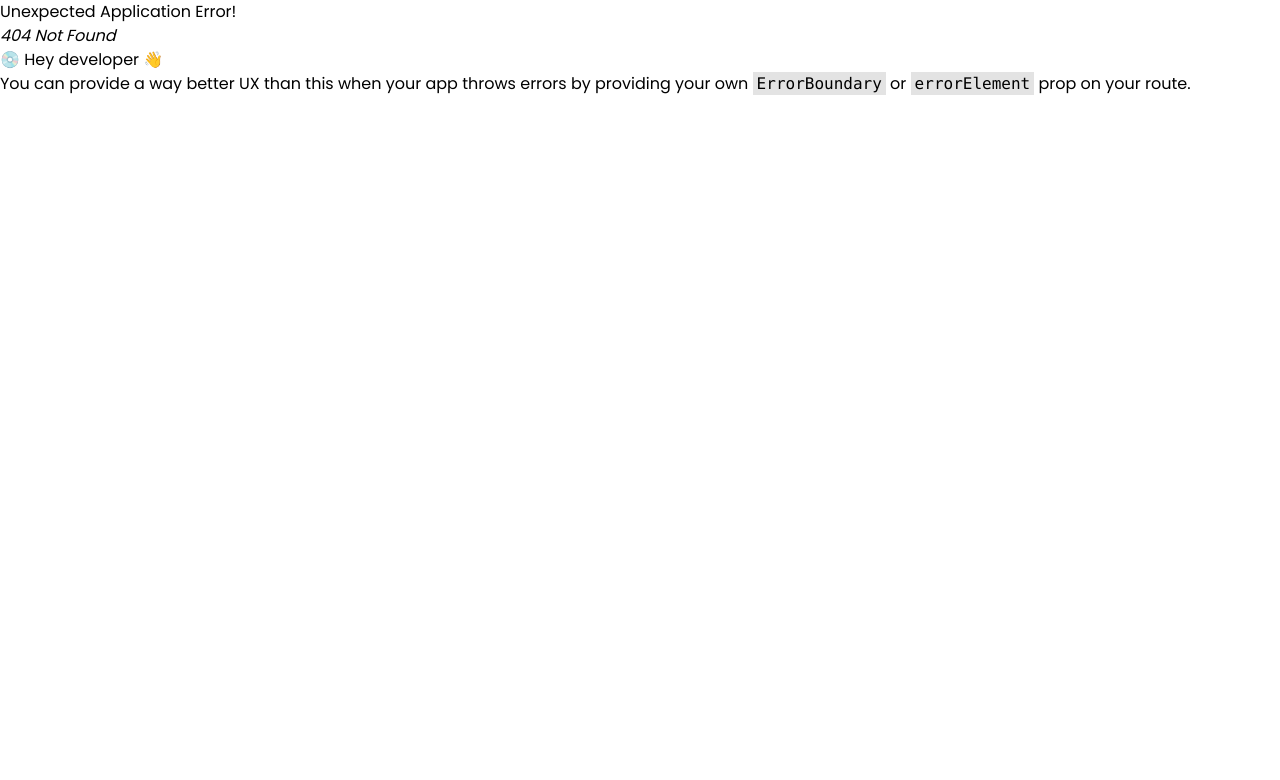
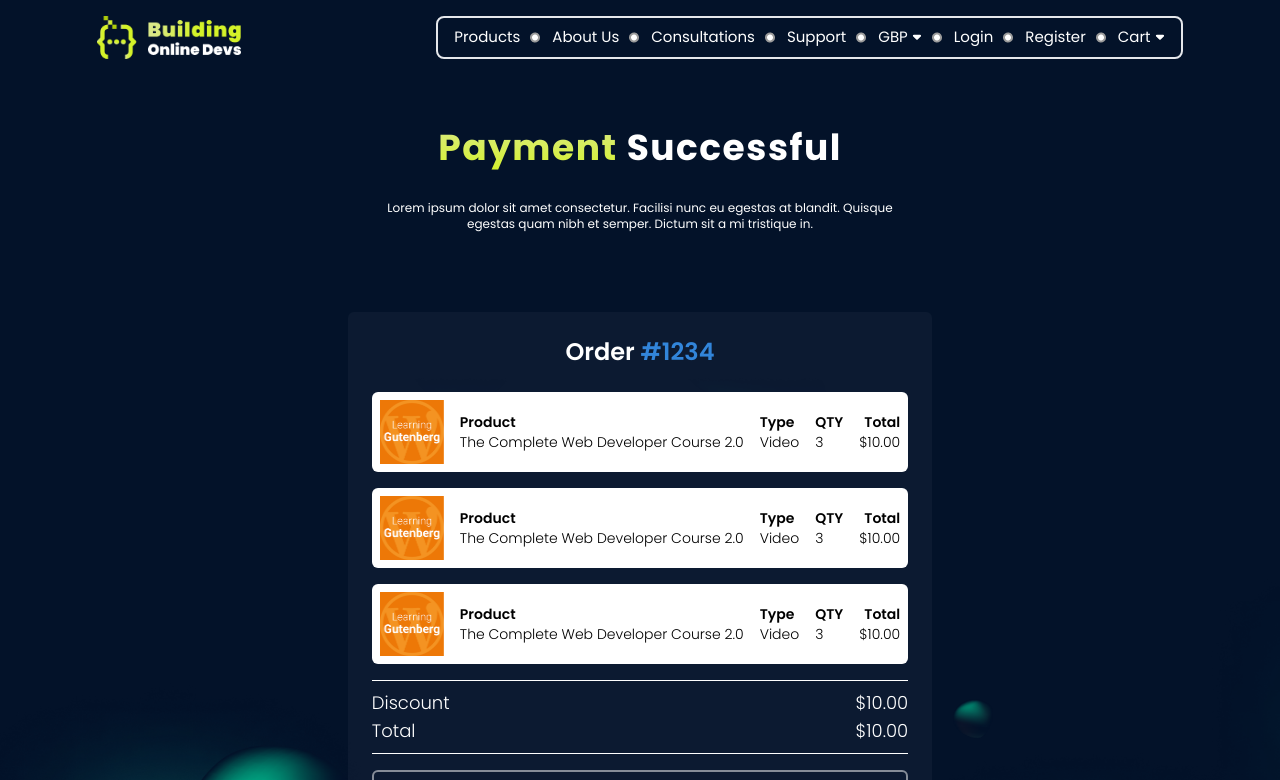
Before and after one commit to Mohit-Nippanikar78/Building-Online-Devs, a React (Vite) app: page /payment in a window 1280 px wide. Before the commit this address had no page. Shown: the top 780 px of the page. Built offline with nearby package versions, Linux system fonts and the light colour scheme.

Commit message:
Made payment succes fail page

```diff
--- a/src/App.jsx
+++ b/src/App.jsx
@@ -7,7 +7,7 @@ import {
 
 import "./App.css";
 import Root from "./Root";
-import { About, Consultation, Homepage, ProductCatalogue, ProductPage, Support, Login, ForgotPassword, ResetPassword, LoginPage, Register, Account, Checkout } from "./components";
+import { About, Consultation, Homepage, ProductCatalogue, ProductPage, Support, Login, ForgotPassword, ResetPassword, LoginPage, Register, Account, Checkout, Payment } from "./components";
 function App() {
   const router = createBrowserRouter(
     createRoutesFromElements(
@@ -26,6 +26,7 @@ function App() {
         <Route path="/register" element={<Register />} />
         <Route path="/account" element={<Account />} />
         <Route path="/checkout" element={<Checkout />} />
+        <Route path="/payment" element={<Payment />} />
       </Route>
     )
   );
--- a/src/components/Payment/index.jsx
+++ b/src/components/Payment/index.jsx
@@ -1,9 +1,89 @@
-import React from 'react'
+import React, { useState } from 'react'
+import { CustomButton, Footer } from '../elements'
+import { useSelector } from 'react-redux'
 
 const Payment = () => {
-  return (
-    <div>Payment</div>
-  )
+    let { paymentSuccess } = useSelector(state => state.cart)
+    return (
+        <div className="bg-navy pt-32   ">
+            <div className='h-full bg-cover flex flex-col items-center justify-center  text-white' style={{ backgroundImage: "url('/images/account/lg-main-bg.png')" }}>
+                <div className=" lg:pb-8 text-white text-center max-w-xl m-auto  flex flex-col justify-center items-center ">
+                    <div className=" text-3xl lg:text-4xl capitalize font-bold tracking-[1.5px]">
+                        <div className="lg:mb-4 mb-2">
+                            {paymentSuccess ? (
+                                <><span id="homepage-heading-gradient">Payment </span>Successful</>
+                            ) : (<>Payment<span className='text-error'> Unsuccessful </span></>)}
+                        </div>
+                    </div>
+                    <div className="font-xs   tracking-[0.001rem] text-xs my-4 px-4  ">
+                        Lorem ipsum dolor sit amet consectetur. Facilisi nunc eu egestas at blandit. Quisque egestas quam nibh et semper. Dictum sit a mi tristique in.
+                    </div>
+                </div>
+                <div className="flex flex-col lg:flex-row justify-center gap-12">
+                    <OrderSummary />
+                </div>
+                <div className="w-full">
+                    <Footer />
+                </div>
+            </div>
+        </div>
+    )
 }
+const OrderSummary = () => {
+    let { paymentSuccess } = useSelector(state => state.cart)
+    return (<>
+        <div className="flex gap-6 items-center  flex-col bg-[#F1f1f109] p-6 lg:w-max mx-auto lg:rounded-md my-8">
+            <div className="text-2xl font-semibold">
+                Order {paymentSuccess ? <span className='text-infoBlue'>#1234</span> : "Summary"}
+            </div>
+            <div className={`flex flex-col text-black text-sm gap-4 font-light`}>
+                <Cart />
+                <Cart />
+                <Cart />
+                <div className="border-y py-2 border-solid border-white text-white">
+                    <div className=" flex justify-between">
+                        <div className="text-lg ">
+                            Discount
+                        </div>
+                        <div className="text-lg ">
+                            $10.00
+                        </div>
+                    </div>
+                    <div className=" flex justify-between">
+                        <div className="text-lg ">
+                            Total
+                        </div>
+                        <div className="text-lg ">
+                            $10.00
+                        </div>
+                    </div>
+                </div>
+                <CustomButton text={paymentSuccess ? "Back Home" : "Try Again"} dark={false} type="consultation" />
+            </div>
+        </div></>)
+}
+const Cart = () => {
+    return (<div className="flex lg:flex-row items-center bg-white  text-black rounded-md p-2 flex-wrap justify-center gap-4 ">
+        <div className="w-full lg:w-auto">
+            <img src="/images/course-1-thumbnail.png" className='w-16 h-16 mx-auto ' alt="" />
+        </div>
+        <div>
+            <p className="text-sm font-semibold">Product</p>
+            <p className="text-sm ">The Complete Web Developer Course 2.0</p>
+        </div>
+        <div>
+            <p className="text-sm font-semibold">Type</p>
+            <p className="text-sm ">Video</p>
+        </div>
+        <div>
+            <p className="text-sm font-semibold">QTY</p>
+            <p className="text-sm ">3</p>
+        </div>
+        <div>
+            <p className="text-sm text-right font-semibold">Total</p>
+            <p className="text-sm ">$10.00</p>
+        </div>
 
+    </div>)
+}
 export default Payment
--- /dev/null
+++ b/src/features/Cart.js
@@ -0,0 +1,16 @@
+import { createSlice } from "@reduxjs/toolkit";
+
+let cartSlice = createSlice({
+  name: "cart",
+  initialState: {
+    cart: [],
+    paymentSuccess: true,
+  },
+  reducers: {
+    setPaymentSuccess: (state, action) => {
+      state.paymentSuccess = action.payload;
+    },
+  },
+});
+const { setPaymentSuccess } = cartSlice.actions;
+export default cartSlice.reducer;
--- a/src/features/store.js
+++ b/src/features/store.js
@@ -3,11 +3,13 @@ import NavbarReducer from "./Navbar";
 import HomecardsReducer from "./Homecards";
 import CoursesReducer from "./Courses";
 import CatalogueReducers from "./Catalogue";
+import CartReducer from "./Cart";
 export const store = configureStore({
   reducer: {
     navbar: NavbarReducer,
     homecards: HomecardsReducer,
     courses: CoursesReducer,
     catalogue: CatalogueReducers,
+    cart: CartReducer,
   },
 });
--- a/tailwind.config.js
+++ b/tailwind.config.js
@@ -18,6 +18,7 @@ export default {
         navy: "#031229",
       },
       colors: {
+        error:"#C81414",
         lime: "#D4F229",
         infoBlue: "#3285DA",
         neutral: {
```
